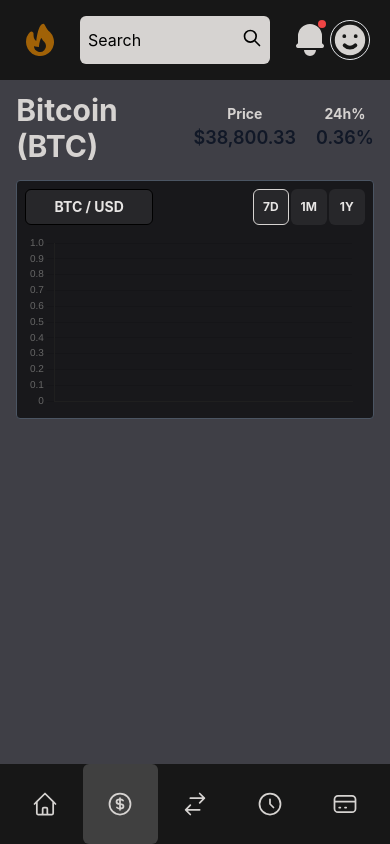
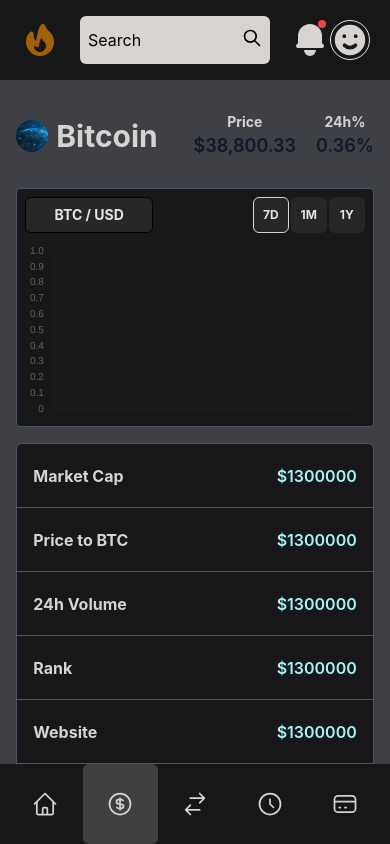
Before and after one commit to cajr11/fusion-cryptoapp-reactjs, a React (Create React App) app: page /tokens/1 in a window 390 px wide. Built offline with nearby package versions, Linux system fonts and the light colour scheme; no server answers.

Commit message:
token details statistics section complete

```diff
--- a/src/components/token-details/TokenHeading.js
+++ b/src/components/token-details/TokenHeading.js
@@ -1,15 +1,24 @@
-import React from 'react'
+import React from 'react';
+import rand from "../../assets/block-chain.jpeg"
 
 const TokenHeading = () => {
   return (
     <div className='w-full flex justify-between h-20 items-center'>
-        <h1 className='text-stone-300 text-3xl font-bold'>Bitcoin (BTC)</h1>
+
+      {/* Heading & Logo */}
+        <div className='flex items-center'>
+          <img src={rand} alt="token logo" className='h-8 w-8 rounded-full object-cover mr-2 md:h-10 md:w-10 lg:h-16 lg:w-16 lg:mr-4' />
+          <h1 className='text-stone-300 text-3xl font-bold'>Bitcoin <span className='hidden md:inline-block'>(BTC)</span></h1>
+        </div>
+
+        {/* Price */}
         <div className='flex w-1/2 space-x-5 justify-end md:space-x-10'>
             <div className='flex flex-col justify-center items-center'>
                 <h2 className='text-sm md:text-base lg:text-lg text-stone-300 font-bold'>Price</h2>
                 <p className='text-lg lg:text-xl text-gray-900 font-semibold'>$38,800.33</p>
             </div>
 
+            {/* 24h% Change */}
             <div className='flex flex-col justify-center items-center'>
                 <h2 className='text-sm md:text-base lg:text-lg text-stone-300 font-bold'>24h%</h2>
                 <p className='text-lg lg:text-xl text-gray-900 font-semibold'>0.36%</p>
--- /dev/null
+++ b/src/components/token-details/TokenStats.js
@@ -0,0 +1,46 @@
+import React from 'react'
+
+const TokenStats = () => {
+  return (
+    <div className='h-92 w-full border border-gray-600 rounded-md mt-4 mb-4 bg-zinc-900'>
+
+        {/* Market Cap */}
+        <div className='h-16 border border-b-gray-600 border-t-0 border-x-0 flex items-center justify-between px-4'>
+            <p className='text-stone-300 font-bold md:font-light md:text-lg lg:text-xl'>Market Cap</p>
+            <p className='text-cyan-200 font-semibold md:text-lg lg:text-xl'>$1300000</p>
+        </div>
+
+        {/* Price to BTC */}
+        <div className='h-16 border border-b-gray-600 border-t-0 border-x-0 flex items-center justify-between px-4'>
+            <p className='text-stone-300 font-bold md:font-light md:text-lg lg:text-xl'>Price to BTC</p>
+            <p className='text-cyan-200 font-semibold md:text-lg lg:text-xl'>$1300000</p>
+        </div>
+
+        {/* 24h Volume */}
+        <div className='h-16 border border-b-gray-600 border-t-0 border-x-0 flex items-center justify-between px-4'>
+            <p className='text-stone-300 font-bold md:font-light md:text-lg lg:text-xl'>24h Volume</p>
+            <p className='text-cyan-200 font-semibold md:text-lg lg:text-xl'>$1300000</p>
+        </div>
+
+        {/* Rank */}
+        <div className='h-16 border border-b-gray-600 border-t-0 border-x-0 flex items-center justify-between px-4'>
+            <p className='text-stone-300 font-bold md:font-light md:text-lg lg:text-xl'>Rank</p>
+            <p className='text-cyan-200 font-semibold md:text-lg lg:text-xl'>$1300000</p>
+        </div>
+
+        {/* Website */}
+        <div className='h-16 border border-b-gray-600 border-t-0 border-x-0 flex items-center justify-between px-4'>
+            <p className='text-stone-300 font-bold md:font-light md:text-lg lg:text-xl'>Website</p>
+            <p className='text-cyan-200 font-semibold md:text-lg lg:text-xl'>$1300000</p>
+        </div>
+
+        {/* Whitepaper */}
+        <div className='h-16 border border-b-gray-600 border-t-0 border-x-0 flex items-center justify-between px-4'>
+            <p className='text-stone-300 font-bold md:font-light md:text-lg lg:text-xl'>Whitepaper</p>
+            <p className='text-cyan-200 font-semibold md:text-lg lg:text-xl'>$1300000</p>
+        </div>
+    </div>
+  )
+}
+
+export default TokenStats
--- a/src/components/tokens/TokensListItem.js
+++ b/src/components/tokens/TokensListItem.js
@@ -1,10 +1,12 @@
 import React from 'react';
 import CurrencyFormat from 'react-currency-format';
+import { NavLink } from 'react-router-dom';
 
-const TokensListItem = ({ name, rank, volume, market, icon, price, change, symbol}) => {
+const TokensListItem = ({ name, rank, volume, market, icon, price, change, symbol, path}) => {
     const isNegative = parseFloat(change) < 0 ? true : false;
 
   return (
+   <NavLink >
         <div className='h-16 border border-x-0 border-t-0 border-b-gray-600 flex items-center justify-center text-stone-300 tokens-text-smaller md:tokenlist-item lg:text-xs cursor-pointer'>
 
             {/* Ranking */}
@@ -37,6 +39,7 @@
                 <CurrencyFormat value={volume} displayType={'text'} thousandSeparator={true} prefix={'$'} />
             </div>
         </div>
+   </NavLink>
   )
 }
 
--- a/src/pages/TokenDetails.js
+++ b/src/pages/TokenDetails.js
@@ -1,15 +1,25 @@
 import React from 'react'
 import TokenChart from '../components/token-details/TokenChart'
 import TokenHeading from '../components/token-details/TokenHeading'
+import TokenStats from '../components/token-details/TokenStats'
+import { useParams } from 'react-router-dom'
 
 const TokenDetails = () => {
+    const params = useParams();
+
+    console.log(params.tokenDetails);
+
+
   return (
-    <div className='w-11/12 mx-auto mt-2'>
-        {/* Token heading and price */}
+    <div className='w-11/12 mx-auto mt-4'>
+        {/* Token Heading and Price */}
         <TokenHeading />
 
-        {/* Token data chart */}
+        {/* Token Data Chart */}
         <TokenChart />
+
+        {/* Token General Stats */}
+        <TokenStats />
     </div>
   )
 }
--- a/src/pages/Tokens.js
+++ b/src/pages/Tokens.js
@@ -53,9 +53,9 @@
                 </div>)}
 
                     {/* List items ascending or descending */}
-                {tokensLoaded && !isAscending && tokensLoaded.map(token => <TokensListItem key={token.uuid} name={token.name} volume={token["24hVolume"]} rank={token.rank} icon={token.iconUrl} price={token.price} market={token.marketCap} change={token.change} symbol={token.symbol} /> )}
+                {tokensLoaded && !isAscending && tokensLoaded.map(token => <TokensListItem key={token.uuid} name={token.name} volume={token["24hVolume"]} rank={token.rank} icon={token.iconUrl} price={token.price} market={token.marketCap} change={token.change} symbol={token.symbol} path={token.uuid}/> )}
 
-                {tokensLoaded && isAscending && tokensLoaded.map(token => <TokensListItem key={token.uuid} name={token.name} volume={token["24hVolume"]} rank={token.rank} icon={token.iconUrl} price={token.price} market={token.marketCap} change={token.change} symbol={token.symbol} /> ).reverse()}
+                {tokensLoaded && isAscending && tokensLoaded.map(token => <TokensListItem key={token.uuid} name={token.name} volume={token["24hVolume"]} rank={token.rank} icon={token.iconUrl} price={token.price} market={token.marketCap} change={token.change} symbol={token.symbol} path={token.uuid} /> ).reverse()}
             </div>
         </div>
 
```
Lines whose indentation alone changed are shown as unchanged.
